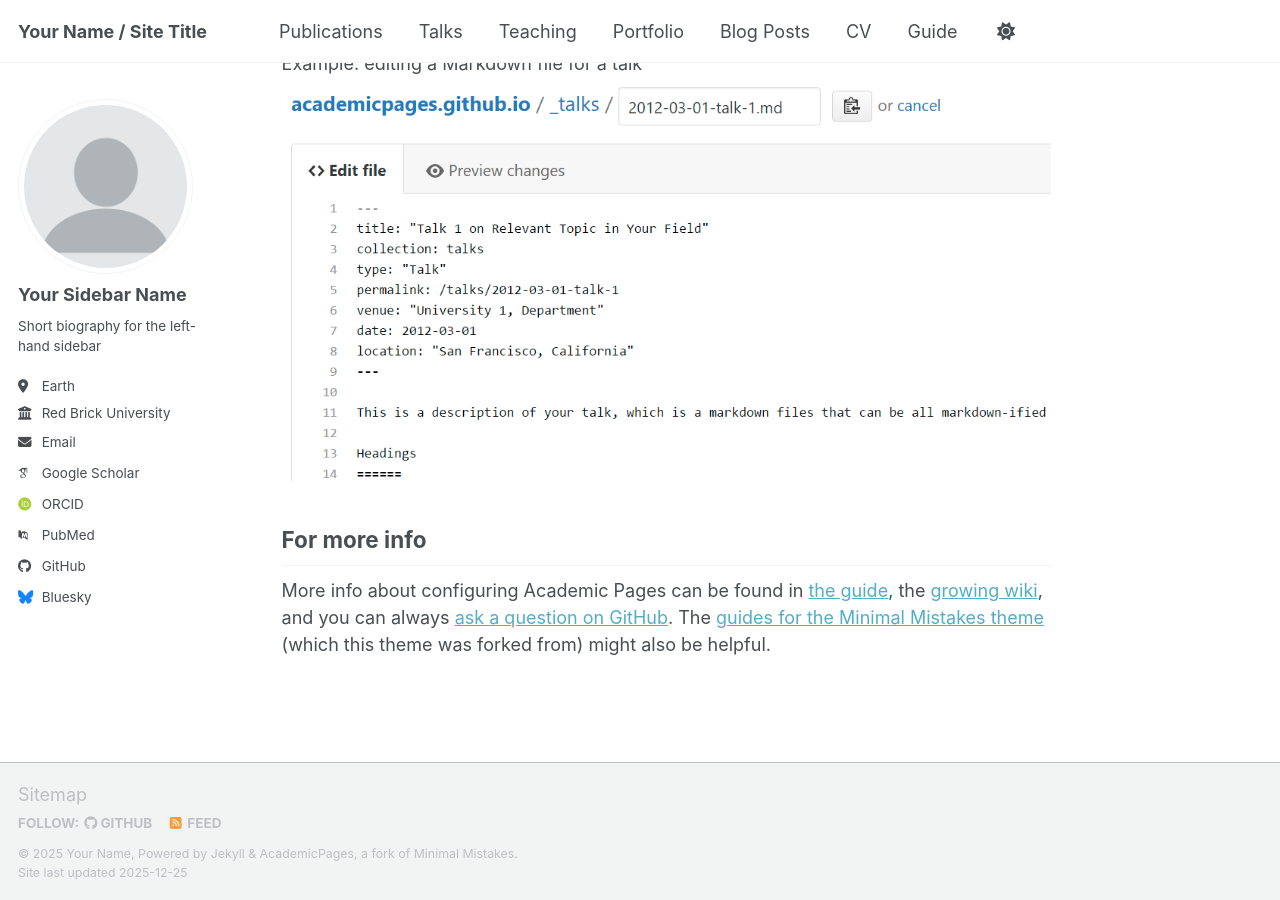
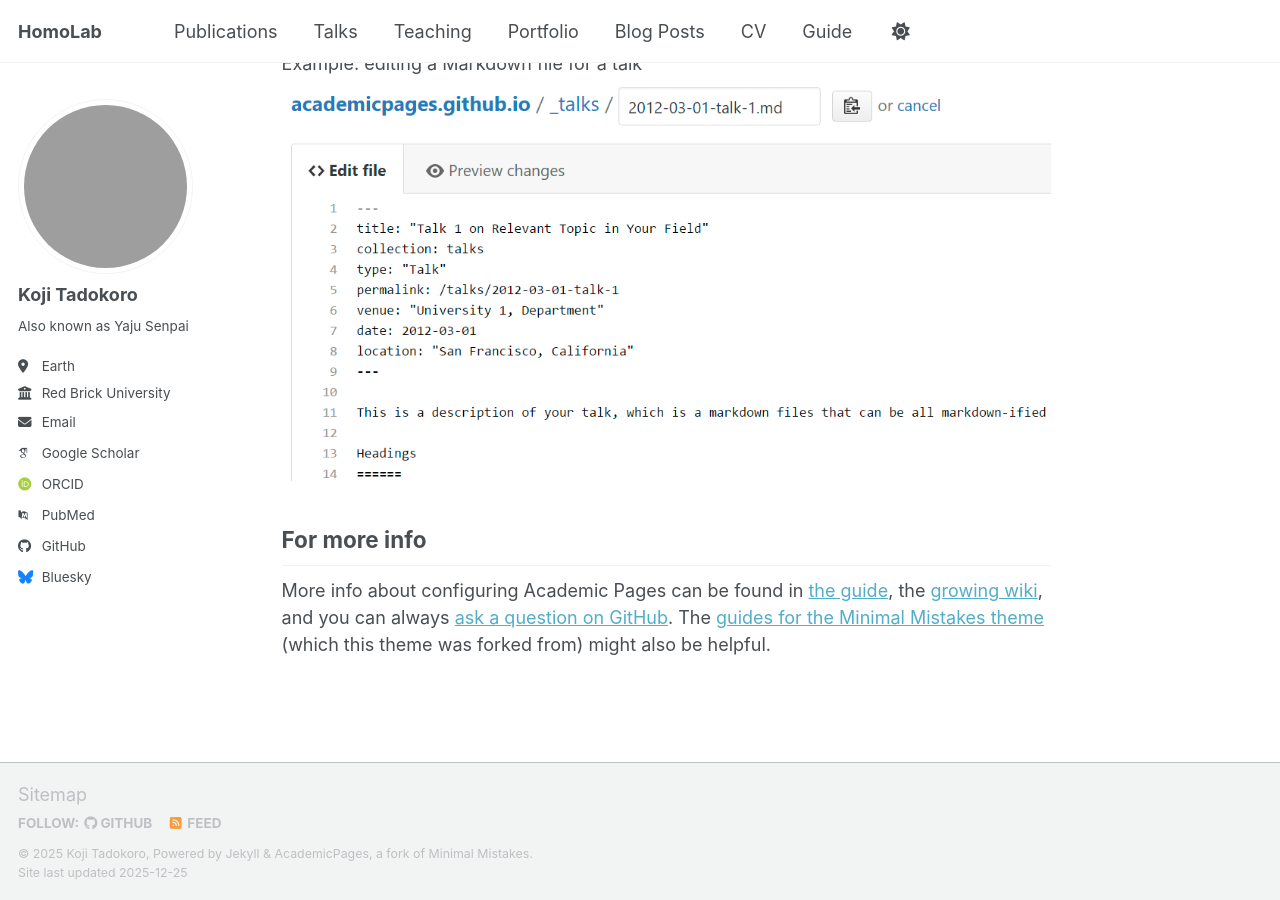
Before and after one commit to homolab-org/homolab-org.github.io, a Jekyll site: the page built from _pages/about.md, in a window 1280 px wide and 900 px high, scrolled down 2718 px. Built offline with Jekyll 4.4.1, drawn with Linux system fonts in a browser that asks for light colours; some web fonts are replaced; a script bundle is joined from its source files by our own code; library files that are not in the unit come from our copies; grey boxes are pictures that could not be loaded.

Commit message:
Update _config.yml

```diff
--- a/_config.yml
+++ b/_config.yml
@@ -9,24 +9,24 @@
 # Basic Site Settings
 locale                   : "en-US"
 site_theme               : "default" # the available themes options are "default", "air", "sunrise", "mint", "dirt" and "contrast"
-title                    : "Your Name / Site Title"
+title                    : "HomoLab"
 title_separator          : "-"
-name                     : &name "Your Name"
-description              : &description "Your Name's academic portfolio"   # Update this with a general description of your site, this is the default if not overridden by a page
-url                      : https://academicpages.github.io # The base hostname & protocol for your site e.g. "https://[your GitHub username].github.io",
+name                     : &name "Koji Tadokoro"
+description              : &description "HomoLab is an organization investigating the future of humanity."   # Update this with a general description of your site, this is the default if not overridden by a page
+url                      : https://homolab.org # The base hostname & protocol for your site e.g. "https://[your GitHub username].github.io",
                                                            # or if you already have some other page hosted on Github then use "https://[your GitHub username].github.io/[Your Repo Name]"
 baseurl                  : "" # the subpath of your site, e.g. "/blog"
-repository               : "academicpages/academicpages.github.io"
+repository               : "homolab-org/homolab-org.github.io"
 
 # Site Author - The following control what appear as part of the author content on the side bar.
 #               If a field is blank the icon and link will not appear, otherwise it will be shown.
 #               Additional customization can be done by editing /_includes/author-profile.html
 author:
   # Biographic information
-  avatar           : "profile.png"
-  name             : "Your Sidebar Name"
+  avatar           : "https://github.com/homolab-org.png"
+  name             : "Koji Tadokoro"
   pronouns         : # example: "she/her"
-  bio              : "Short biography for the left-hand sidebar"
+  bio              : "Also known as Yaju Senpai"
   location         : "Earth"
   employer         : "Red Brick University"
   uri              : # URL
@@ -51,7 +51,7 @@ author:
   bitbucket        : # Username - Update with your username on the site
   codepen          : # Username
   dribbble         : # Username
-  github           : "academicpages"
+  github           : "homolab-org"
   kaggle           : # Username
   stackoverflow    : # User number or user number and name (i.e., use "1" or "1/jeff-atwood")
 
```
